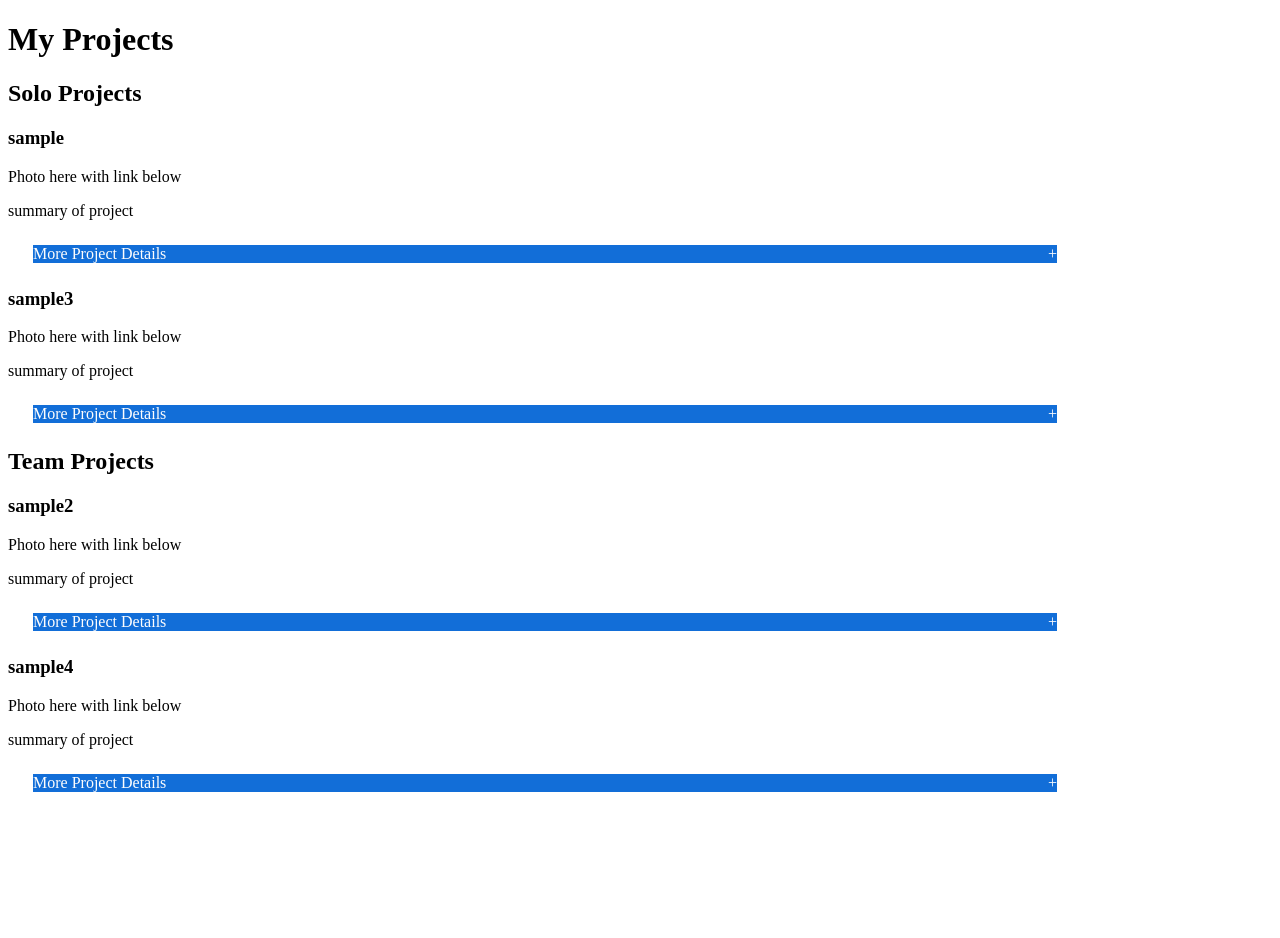
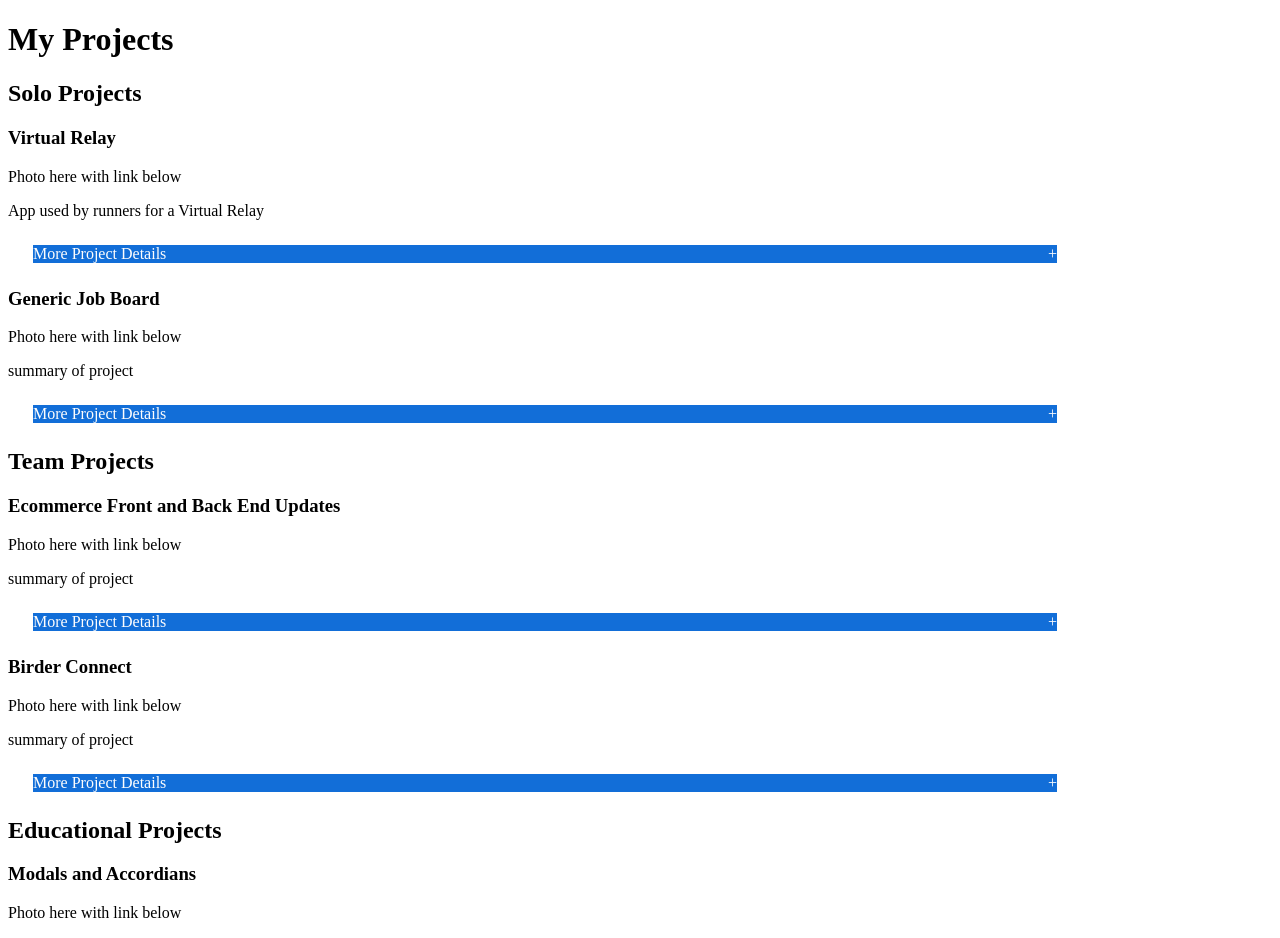
Before and after one commit to rocknswimmer/MySite, a React app: page /projects in a window 1280 px wide. Shown: the top 938 px of the page. Before the commit the page ends 817 px from the top, so only its background shows below. Built offline with nearby package versions, Linux system fonts and the light colour scheme.

Commit message:
working on being humble enough to hype up projects

```diff
--- a/src/ProjectData.js
+++ b/src/ProjectData.js
@@ -1,8 +1,9 @@
 const projectData = [
-  {title: "sample", photo: "url/permanatelocation", link: "deployedurl", description: "summary of project", details: "longer description for accordian", type: "solo"},
-  {title: "sample2", photo: "url/permanatelocation", link: "deployedurl", description: "summary of project", details: "longer description for accordian", type: "team"},
-  {title: "sample3", photo: "url/permanatelocation", link: "deployedurl", description: "summary of project", details: "longer description for accordian", type: "solo"},
-  {title: "sample4", photo: "url/permanatelocation", link: "deployedurl", description: "summary of project", details: "longer description for accordian", type: "team"},
+  {title: "Virtual Relay", photo: "url/permanatelocation", link: "deployedurl", description: "App used by runners for a Virtual Relay", details: "", type: "solo"},
+  {title: "Ecommerce Front and Back End Updates", photo: "url/permanatelocation", link: "deployedurl", description: "summary of project", details: "longer description for accordian", type: "team"},
+  {title: "Generic Job Board", photo: "url/permanatelocation", link: "deployedurl", description: "summary of project", details: "longer description for accordian", type: "solo"},
+  {title: "Birder Connect", photo: "url/permanatelocation", link: "deployedurl", description: "summary of project", details: "longer description for accordian", type: "team"},
+  {title: "Modals and Accordians", photo: "url/permanatelocation", link: "deployedurl", description: "summary of project", details: "longer description for accordian", type: "edu"},
 ]
 
 export default projectData;
--- a/src/Projects.jsx
+++ b/src/Projects.jsx
@@ -30,6 +30,16 @@ function Projects() {
 
       })}
 
+      <h2>Educational Projects</h2>
+      {/* ecommerce site
+      birder App */}
+      {projectData.map((project, i) => {
+        if (project.type === "edu") {
+          return (<ProjectCard project={project} key={i} />)
+        }
+
+      })}
+
     </div>
   )
 }
```
